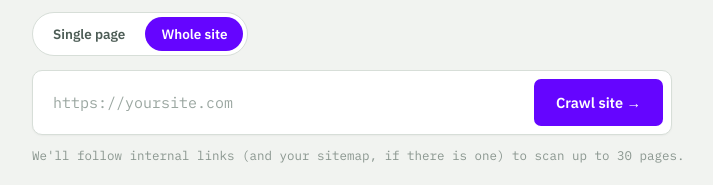
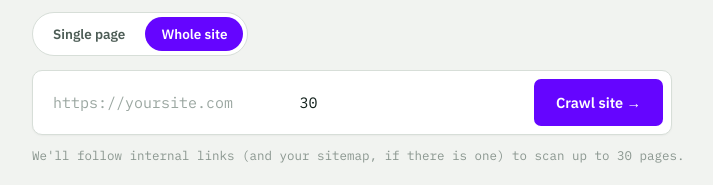
Before and after one commit to armin5872/OptiQra, a Next.js app: page / in a window 1280 px wide. Both pictures are taken after a click on the radio button "Whole site". Shown: the part 483-668 px from the top of the page, without its empty margins (152-865 px from the left). Built offline with nearby package versions, Linux system fonts and the light colour scheme.

Commit message:
Refactor maxPages handling for site crawling and improve input validation

```diff
--- a/src/app/api/analyze/route.ts
+++ b/src/app/api/analyze/route.ts
@@ -11,7 +11,11 @@ import { analyzeLinks } from "@/lib/link-analyzer";
 import { analyzeImages } from "@/lib/image-analyzer";
 import { analyzeSecurityHeaders } from "@/lib/securityHeadersAudit";
 import { runPageSpeed } from "@/lib/pagespeed";
-import { crawlSite, DEFAULT_MAX_PAGES, HARD_MAX_PAGES } from "@/lib/siteCrawler";
+import {
+	crawlSite,
+	DEFAULT_MAX_PAGES,
+	HARD_MAX_PAGES,
+} from "@/lib/siteCrawler";
 import { CheerioAPI, load } from "cheerio";
 
 export const runtime = "nodejs";
@@ -42,7 +46,14 @@ function aggregateCategory(
 	perPage: PageCategoryResult[],
 ): Category {
 	if (perPage.length === 0) {
-		return { label, score: 50, issues: [], passed: [], source, pagesAnalyzed: 0 };
+		return {
+			label,
+			score: 50,
+			issues: [],
+			passed: [],
+			source,
+			pagesAnalyzed: 0,
+		};
 	}
 
 	const avgScore = Math.round(
@@ -158,7 +169,11 @@ export async function POST(req: NextRequest) {
 		}
 
 		if (mode === "site") {
-			return runSiteCrawl(targetUrl, typeof maxPages === "number" ? maxPages : undefined);
+			const normalizedMaxPages =
+				typeof maxPages === "number" && Number.isFinite(maxPages) ?
+					Math.min(45, Math.max(1, Math.round(maxPages)))
+				:	undefined;
+			return runSiteCrawl(targetUrl, normalizedMaxPages);
 		}
 
 		const categories: Record<string, Category> = {};
--- a/src/app/page.tsx
+++ b/src/app/page.tsx
@@ -17,6 +17,7 @@ export default function Home() {
 	const [viewState, setViewState] = useState<ScanState>("hero");
 	const [url, setUrl] = useState("");
 	const [scanMode, setScanMode] = useState<ScanMode>("single");
+	const [maxPages, setMaxPages] = useState("30");
 	const [errorMsg, setErrorMsg] = useState("");
 	const [activeStep, setActiveStep] = useState(0);
 	const [reportData, setReportData] = useState<{
@@ -54,14 +55,24 @@ export default function Home() {
 		if (!url) return;
 
 		const formattedUrl = /^https?:\/\//i.test(url) ? url : `https://${url}`;
+		const parsedMaxPages = Number(maxPages);
+		const normalizedMaxPages =
+			Number.isFinite(parsedMaxPages) ?
+				Math.min(45, Math.max(1, Math.round(parsedMaxPages)))
+			:	30;
 		setUrl(formattedUrl);
+		setMaxPages(String(normalizedMaxPages));
 		setViewState("scanning");
 
 		try {
 			const res = await fetch("/api/analyze", {
 				method: "POST",
 				headers: { "Content-Type": "application/json" },
-				body: JSON.stringify({ url: formattedUrl, mode: scanMode }),
+				body: JSON.stringify({
+					url: formattedUrl,
+					mode: scanMode,
+					maxPages: normalizedMaxPages,
+				}),
 			});
 			const data = await res.json();
 
@@ -152,11 +163,7 @@ export default function Home() {
 						Paste a URL. We check your SEO, speed, accessibility, and conversion
 						paths — then show you exactly what to fix.
 					</p>
-					<div
-						className="mode-toggle"
-						role="radiogroup"
-						aria-label="Scan mode"
-					>
+					<div className="mode-toggle" role="radiogroup" aria-label="Scan mode">
 						<button
 							type="button"
 							role="radio"
@@ -185,16 +192,26 @@ export default function Home() {
 							required
 							aria-label="Website URL"
 						/>
+						{scanMode === "site" && (
+							<input
+								type="number"
+								min="1"
+								max="45"
+								step="1"
+								value={maxPages}
+								onChange={(e) => setMaxPages(e.target.value)}
+								placeholder="30"
+								aria-label="Maximum pages to scan"
+							/>
+						)}
 						<button type="submit">
-							{scanMode === "site" ?
-								"Crawl site →"
-							:	"Run diagnostic →"}
+							{scanMode === "site" ? "Crawl site →" : "Run diagnostic →"}
 						</button>
 					</form>
 					{scanMode === "site" && (
 						<p className="demo-note">
-							We&apos;ll follow internal links (and your sitemap, if there is one)
-							to scan up to 30 pages.
+							We&apos;ll follow internal links (and your sitemap, if there is
+							one) to scan up to {maxPages || "30"} pages.
 						</p>
 					)}
 					{errorMsg && (
@@ -209,9 +226,7 @@ export default function Home() {
 				<section className="scan active">
 					<p className="scan-url">{url}</p>
 					<p className="scan-title">
-						{scanMode === "site" ?
-							"Crawling the site…"
-						:	"Running diagnostic…"}
+						{scanMode === "site" ? "Crawling the site…" : "Running diagnostic…"}
 					</p>
 					<ul className="steps">
 						{(scanMode === "site" ?
@@ -257,7 +272,9 @@ export default function Home() {
 						<p className="demo-note">
 							Scanned {reportData.pagesScanned.length} page
 							{reportData.pagesScanned.length === 1 ? "" : "s"}
-							{reportData.crawlTruncated ? " (more pages were found but not scanned — increase the page limit to cover the rest)" : ""}
+							{reportData.crawlTruncated ?
+								" (more pages were found but not scanned — increase the page limit to cover the rest)"
+							:	""}
 							.{" "}
 							<button
 								type="button"
```
